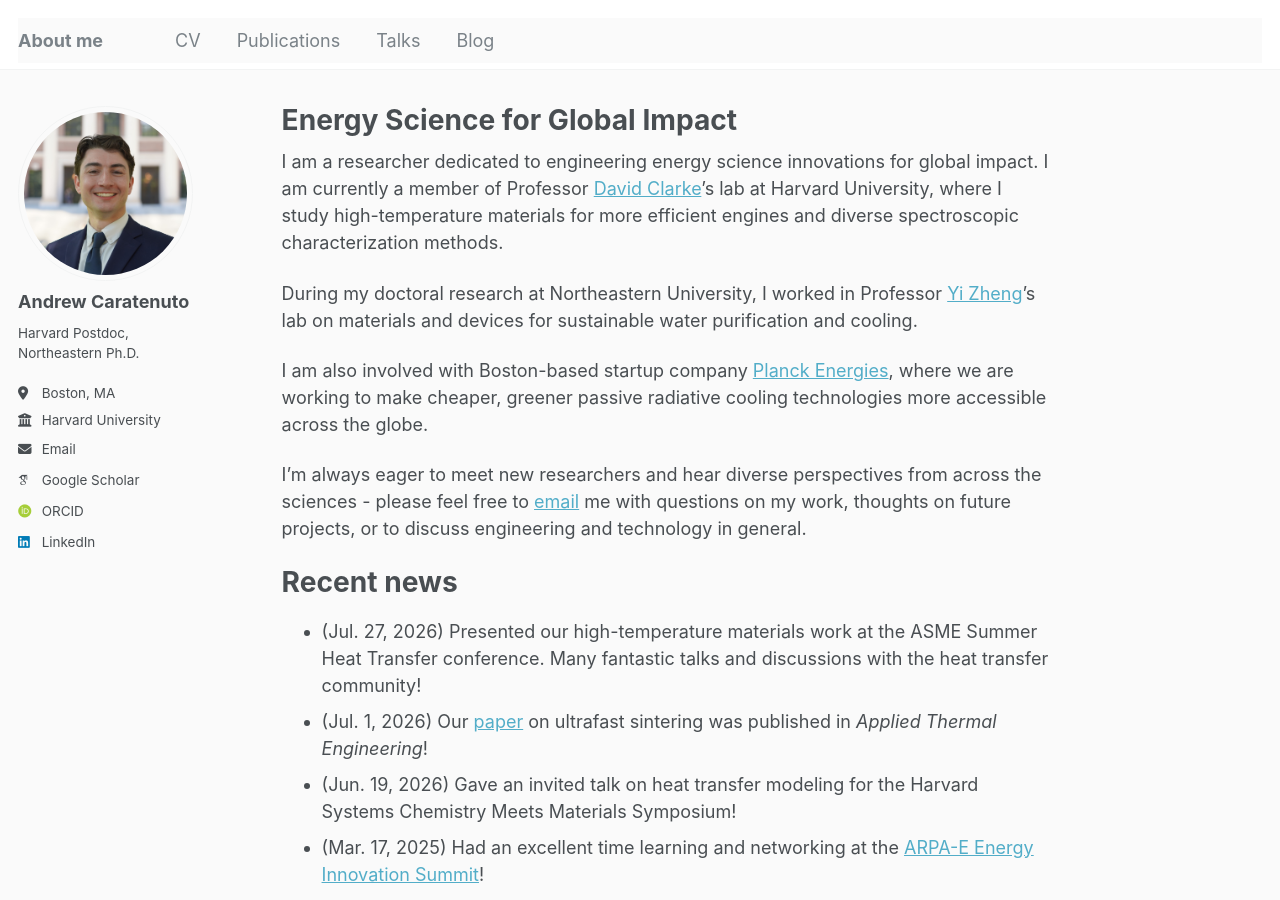
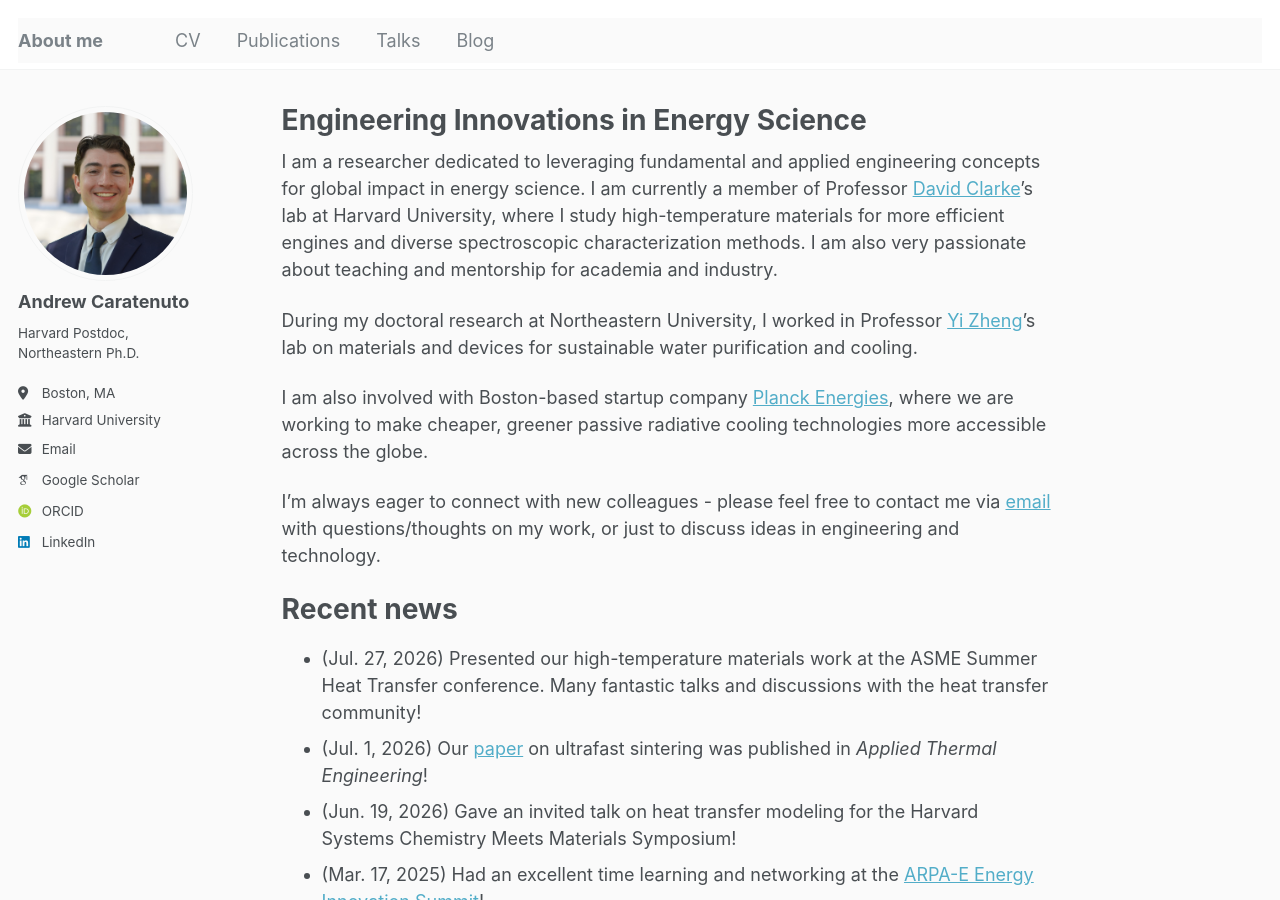
Before and after one commit to andrewcaratenuto/andrewcaratenuto.github.io, a Jekyll site: the page built from _pages/about.md, in a window 1280 px wide and 900 px high. Built offline with Jekyll 4.4.1, drawn with Linux system fonts in a browser that asks for light colours; some web fonts are replaced.

Commit message:
Update about.md

```diff
--- a/_pages/about.md
+++ b/_pages/about.md
@@ -1,19 +1,19 @@
 ---
 permalink: /
-title: "Energy Science for Global Impact"
+title: "Engineering Innovations in Energy Science"
 author_profile: true
 redirect_from:
   - /about/
   - /about.html
 ---
 
-I am a researcher dedicated to engineering energy science innovations for global impact. I am currently a member of Professor [David Clarke](https://clarke.seas.harvard.edu)'s lab at Harvard University, where I study high-temperature materials for more efficient engines and diverse spectroscopic characterization methods.
+I am a researcher dedicated to leveraging fundamental and applied engineering concepts for global impact in energy science. I am currently a member of Professor [David Clarke](https://clarke.seas.harvard.edu)'s lab at Harvard University, where I study high-temperature materials for more efficient engines and diverse spectroscopic characterization methods. I am also very passionate about teaching and mentorship for academia and industry.
 
 During my doctoral research at Northeastern University, I worked in Professor [Yi Zheng](https://nanoenergy.sites.northeastern.edu)'s lab on materials and devices for sustainable water purification and cooling.
 
 I am also involved with Boston-based startup company [Planck Energies](https://www.planckenergies.com), where we are working to make cheaper, greener passive radiative cooling technologies more accessible across the globe.
 
-I'm always eager to meet new researchers and hear diverse perspectives from across the sciences - please feel free to [email](mailto:acaratenuto@seas.harvard.edu) me with questions on my work, thoughts on future projects, or to discuss engineering and technology in general.
+I'm always eager to connect with new colleagues - please feel free to contact me via [email](mailto:acaratenuto@seas.harvard.edu) with questions/thoughts on my work, or just to discuss ideas in engineering and technology.
 
 # Recent news
 - (Jul. 27, 2026) Presented our high-temperature materials work at the ASME Summer Heat Transfer conference. Many fantastic talks and discussions with the heat transfer community!
```
